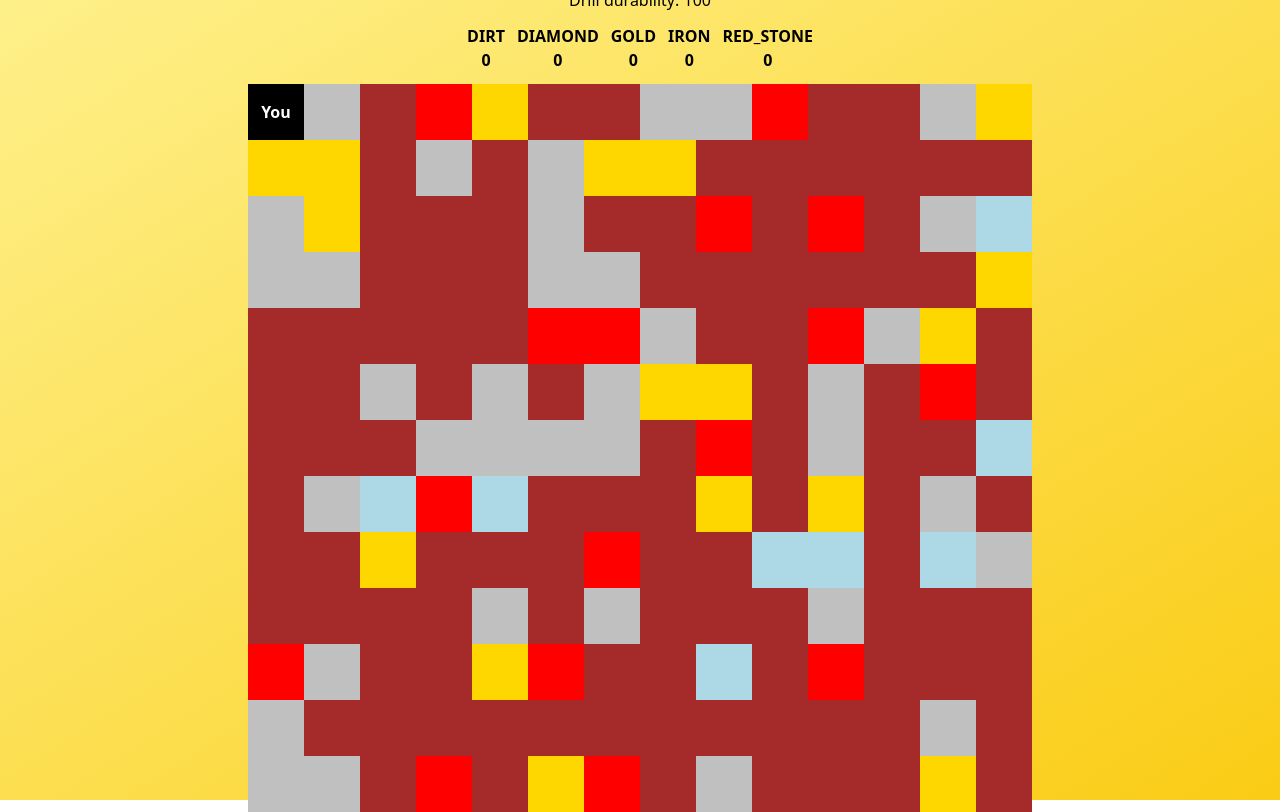
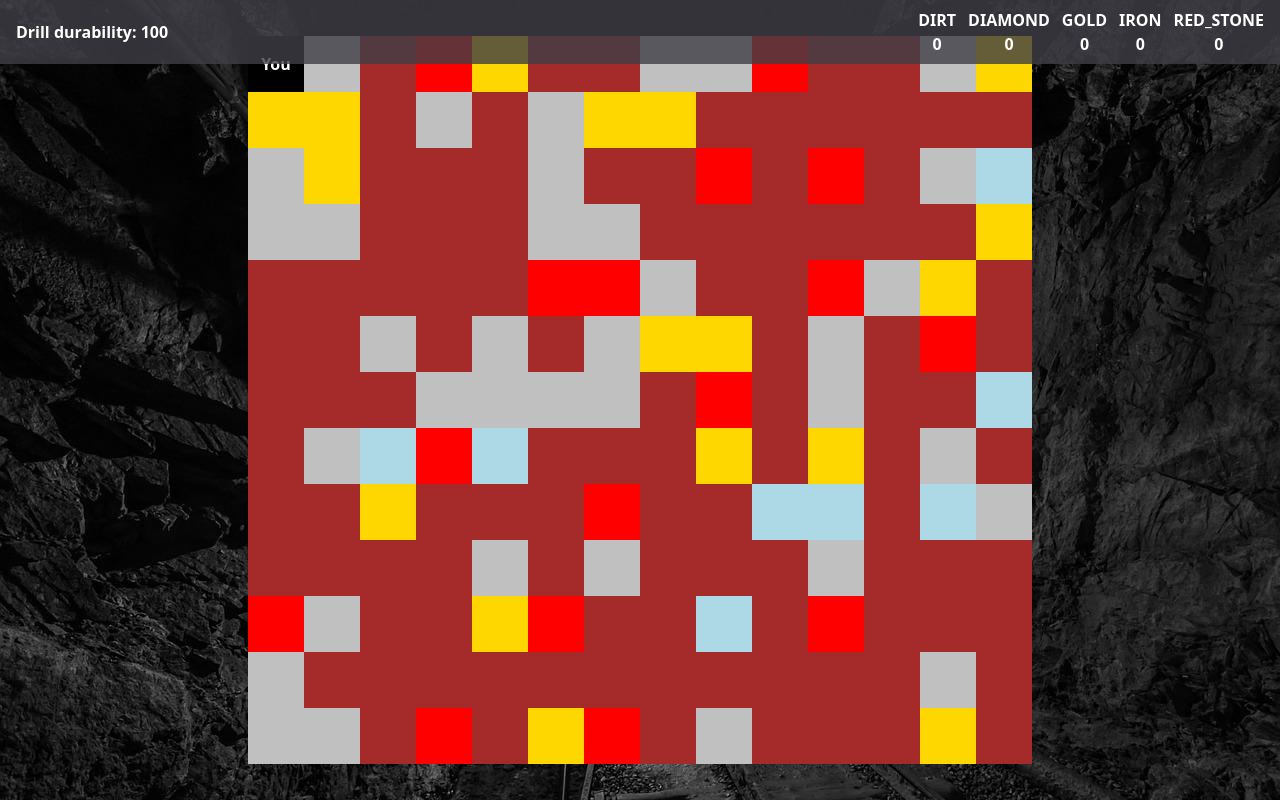
Before and after one commit to marcin-sieradzki/drillo, a Vue app: page / in a window 1280 px wide. Built offline with nearby package versions, Linux system fonts and the light colour scheme.

Commit message:
feat: add header

```diff
--- a/src/App.vue
+++ b/src/App.vue
@@ -1,9 +1,13 @@
 <script setup lang="ts">
 import GameBoard from "./components/GameBoard.vue";
+import GameHeader from "./components/GameHeader.vue";
 </script>
 
 <template>
-	<GameBoard></GameBoard>
+	<div class="h-full max-h-screen overflow-hidden flex flex-col">
+		<GameHeader></GameHeader>
+		<GameBoard></GameBoard>
+	</div>
 </template>
 
 <style>
--- a/src/components/GameBoard.vue
+++ b/src/components/GameBoard.vue
@@ -8,7 +8,6 @@ const blocksStoreInstance = useBlocksStore();
 const playerStoreInstance = usePlayerStore();
 const { blocks } = storeToRefs(blocksStoreInstance);
 const { generateBlocksGrid } = blocksStoreInstance;
-const { dugBlocks, durability } = storeToRefs(playerStoreInstance);
 const boardDimentions = [14, 13];
 
 generateBlocksGrid(boardDimentions);
@@ -45,29 +44,9 @@ onUnmounted(() => document.removeEventListener("keydown", handleKeyDown));
 </script>
 
 <template>
-	<div
-		class="flex items-center justify-center w-full h-full flex-col gap-3 bg-gradient-to-br from-yellow-200 to-yellow-400"
+	<section
+		class="flex items-center justify-center w-full h-full flex-col gap-3"
 	>
-		<h2>Drill durability: {{ durability }}</h2>
-		<span v-if="durability <= 0"
-			>The drill is broken! Press the button below to repair.</span
-		>
-		<button
-			@click="playerStoreInstance.repairDrill()"
-			v-if="durability <= 0"
-			class="bg-blue-400 p-2 rounded-md font-bold"
-		>
-			Repair: 5 dirt | 1 gold
-		</button>
-		<div class="flex gap-3">
-			<article
-				class="flex flex-col font-bold"
-				v-for="(name, value) in dugBlocks"
-			>
-				<span>{{ value }}</span>
-				<span class="text-center">{{ name }}</span>
-			</article>
-		</div>
 		<div class="main-grid grid w-fit">
 			<div v-for="x in boardDimentions[0]">
 				<template v-for="y in boardDimentions[1]">
@@ -84,7 +63,11 @@ onUnmounted(() => document.removeEventListener("keydown", handleKeyDown));
 				</template>
 			</div>
 		</div>
-	</div>
+	</section>
 </template>
 
-<style scoped></style>
+<style scoped>
+section {
+	background: url("../assets/images/mines.jpg");
+}
+</style>
--- /dev/null
+++ b/src/components/GameHeader.vue
@@ -0,0 +1,34 @@
+<script setup lang="ts">
+import { storeToRefs } from "pinia";
+import { usePlayerStore } from "../stores/playerStore";
+const playerStoreInstance = usePlayerStore();
+const { dugBlocks, durability } = storeToRefs(playerStoreInstance);
+</script>
+
+<template>
+	<header
+		class="text-white flex items-center justify-between p-4 py-2 bg-zinc-700 bg-opacity-80 absolute w-full"
+	>
+		<div class="flex items-center gap-2">
+			<h2 class="font-bold">Drill durability: {{ durability }}</h2>
+			<button
+				@click="playerStoreInstance.repairDrill()"
+				v-if="durability <= 0"
+				class="bg-emerald-800 p-2 rounded-md font-bold w-48 shadow-md"
+			>
+				Repair: 5 dirt | 1 gold
+			</button>
+		</div>
+		<div class="flex gap-3">
+			<article
+				class="flex flex-col font-bold"
+				v-for="(name, value) in dugBlocks"
+			>
+				<span>{{ value }}</span>
+				<span class="text-center">{{ name }}</span>
+			</article>
+		</div>
+	</header>
+</template>
+
+<style></style>
```
Also changed, not shown: src/assets/images/mines.jpg (added).
